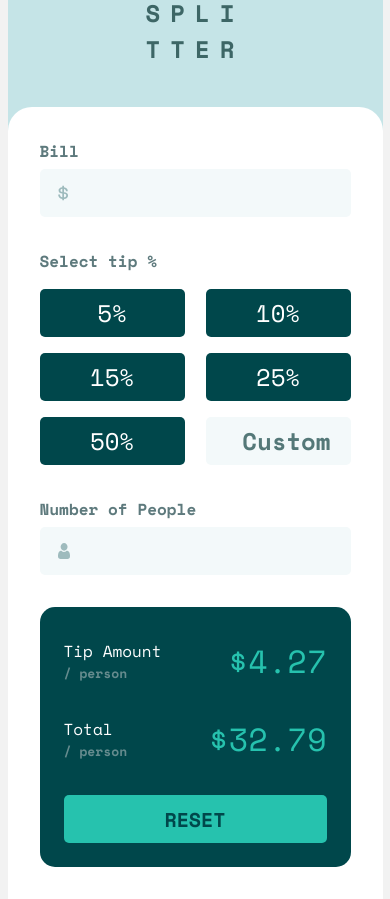
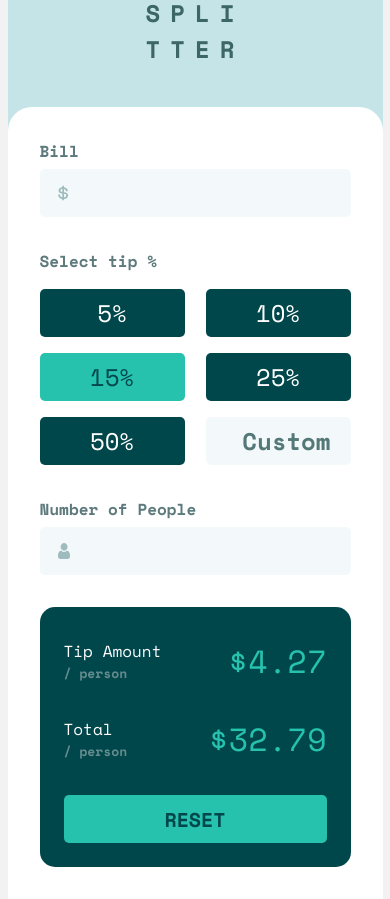
Before and after one commit to myrteza-labi/calculator-junior, a React (Create React App) app: page / in a window 390 px wide. Built offline with nearby package versions, Linux system fonts and the light colour scheme.

Commit message:
style: (mobile) active style made with props done

```diff
--- a/src/components/CustomPercent.css
+++ b/src/components/CustomPercent.css
@@ -14,3 +14,8 @@
     font-weight: 700;
     color: #547878;
 }
+
+.CustomPercent.active{
+    background-color: #26C2AE;
+    color: #00474B;
+}
--- a/src/components/CustomPercent.js
+++ b/src/components/CustomPercent.js
@@ -3,7 +3,7 @@ import './CustomPercent.css';
 
 function CustomPercent(props) {
     return (
-        <button className="CustomPercent">
+        <button className={"CustomPercent "+ props.active }>
             Custom
         </button>
     )
--- a/src/components/Percent.css
+++ b/src/components/Percent.css
@@ -11,3 +11,8 @@
     font-weight: 400;
     color: #fff;
 }
+
+.Percent.active{
+    background-color: #26C2AE;
+    color: #00474B;
+}
--- a/src/components/Percent.js
+++ b/src/components/Percent.js
@@ -3,7 +3,7 @@ import './Percent.css';
 
 function Percent(props) {
     return (
-        <button className="Percent">
+        <button className={"Percent " + props.active}>
             {props.number}%
         </button>
     )
--- a/src/components/PercentContainer.js
+++ b/src/components/PercentContainer.js
@@ -6,12 +6,12 @@ import CustomPercent from './CustomPercent';
 function PercentContainer(props) {
     return (
         <div className="PercentContainer">
-            <Percent number={5}/>
-            <Percent number={10}/>
-            <Percent number={15}/>
-            <Percent number={25}/>
-            <Percent number={50}/>
-            <CustomPercent/>
+            <Percent active={""} number={5}/>
+            <Percent active={""} number={10}/>
+            <Percent active={"active"} number={15}/>
+            <Percent active={""} number={25}/>
+            <Percent active={""} number={50}/>
+            <CustomPercent active={""}/>
         </div>
     )
 }
--- a/src/components/ResetButton.css
+++ b/src/components/ResetButton.css
@@ -5,7 +5,6 @@
     border: none;
     border-radius: 5px;
     background-color: #26C2AE;
-
     font-family: 'Space Mono', monospace;
     font-size: 20px;
     font-weight: 700;
```
